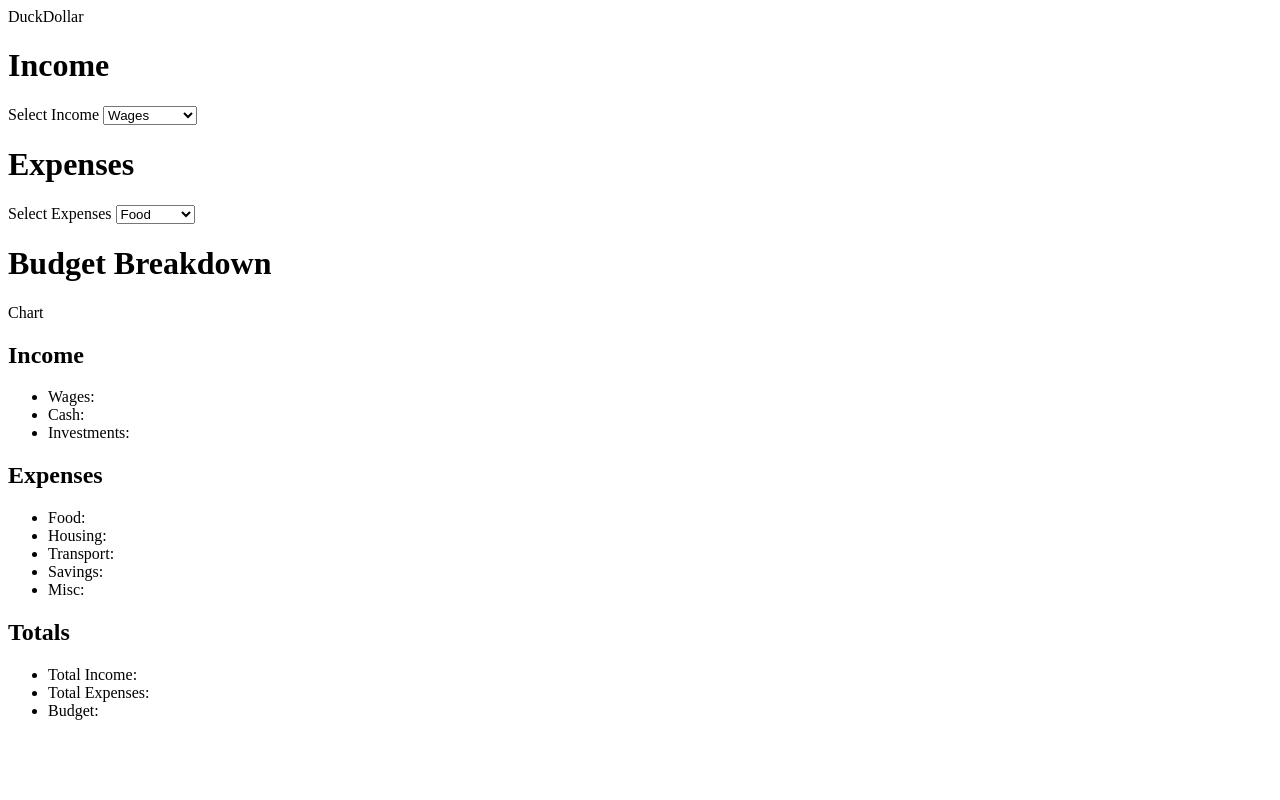
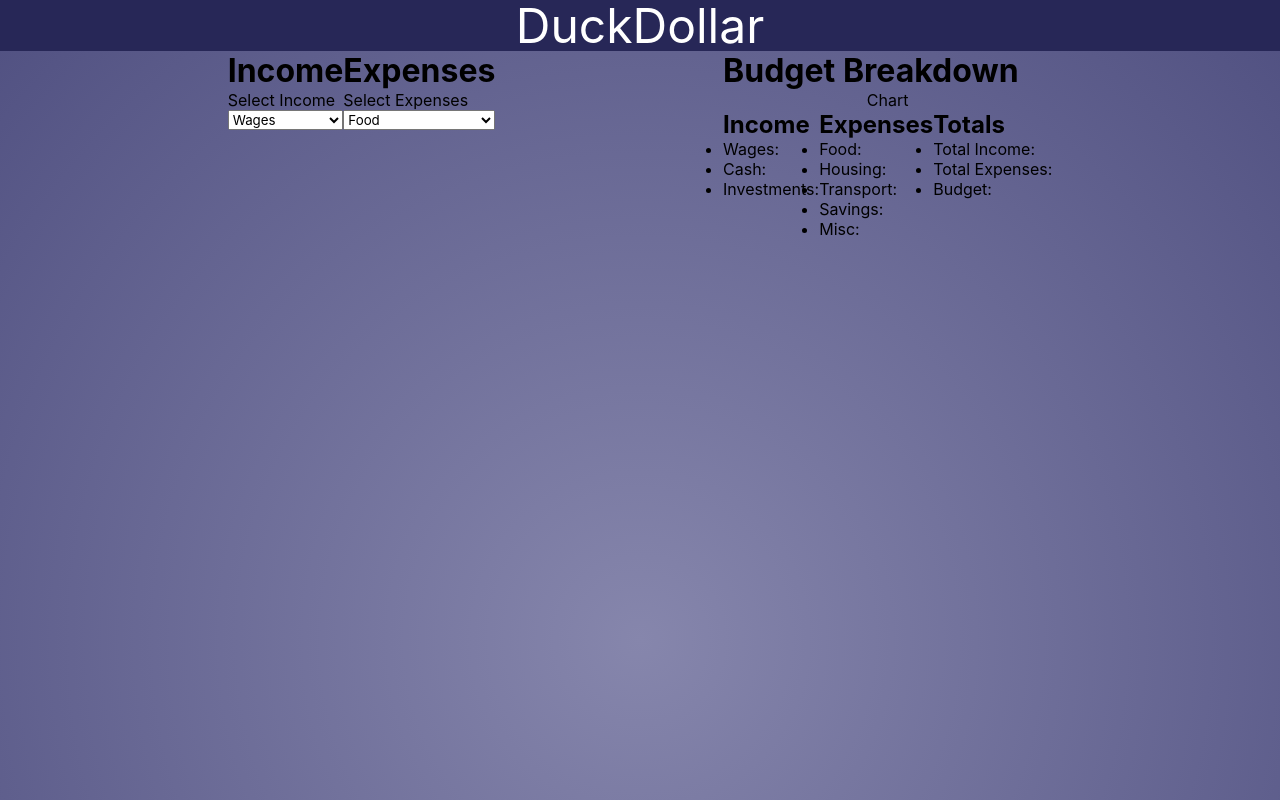
Before and after one commit to seanzinh0/budget-tracker, a website: page index.html in a window 1280 px wide. Shown: the top 800 px of the page. Drawn offline with nearby package versions, Linux system fonts and the light colour scheme; files that its build step writes are made by us from their sources.

Commit message:
create some basic styling and inheritance stuff using sass

```diff
--- a/index.html
+++ b/index.html
@@ -6,9 +6,10 @@
     <title>DuckDollar</title>
 </head>
 <body>
-<header class="main__header">
+<header class="main__header flex-center">
     <div class="logo">DuckDollar</div>
 </header>
+<div class="flex__wrapper-row space-even">
 <div class="card flex__wrapper-row">
     <div class="flex__wrapper-row">
         <div class="flex__wrapper-col">
@@ -85,6 +86,6 @@
     </div>
     </div>
 </div>
-
+</div>
 </body>
 </html>
--- a/scss/style.scss
+++ b/scss/style.scss
@@ -0,0 +1,62 @@
+$primary-color: #272757;
+$background-color-light: #8686AC;
+$background-color-dark: #505081;
+$accent-color: #EAEAEA;
+$income-color: #65558F;
+$expense-color: #E8DEF8;
+$totals-color: #272757;
+$text-black: #000000;
+$text-white: #ffffff;
+$card-background: #ffffff;
+
+@mixin gradient($color1, $color2) {
+  background: radial-gradient($color1, $color2);
+}
+
+* {
+  box-sizing: border-box;
+  margin: 0;
+  padding: 0;
+  font-family: Inter, sans-serif;
+}
+
+body {
+  @include gradient($background-color-light, $background-color-dark);
+  background-repeat: no-repeat;
+  height: 100vw;
+}
+
+.main__header {
+  background-color: $primary-color;
+  height: 4vw;
+}
+
+.logo {
+  color: $text-white;
+  font-size: 3rem;
+}
+
+.flex {
+  display: flex;
+
+  &__wrapper-row {
+    @extend .flex;
+    flex-direction: row;
+    flex-wrap: wrap;
+
+    &.space-even {
+      justify-content: space-evenly;
+    }
+  }
+
+  &__wrapper-col {
+    @extend .flex;
+    flex-direction: column;
+  }
+
+  &-center {
+    @extend .flex;
+    justify-content: center;
+    align-items: center;
+  }
+}
```
